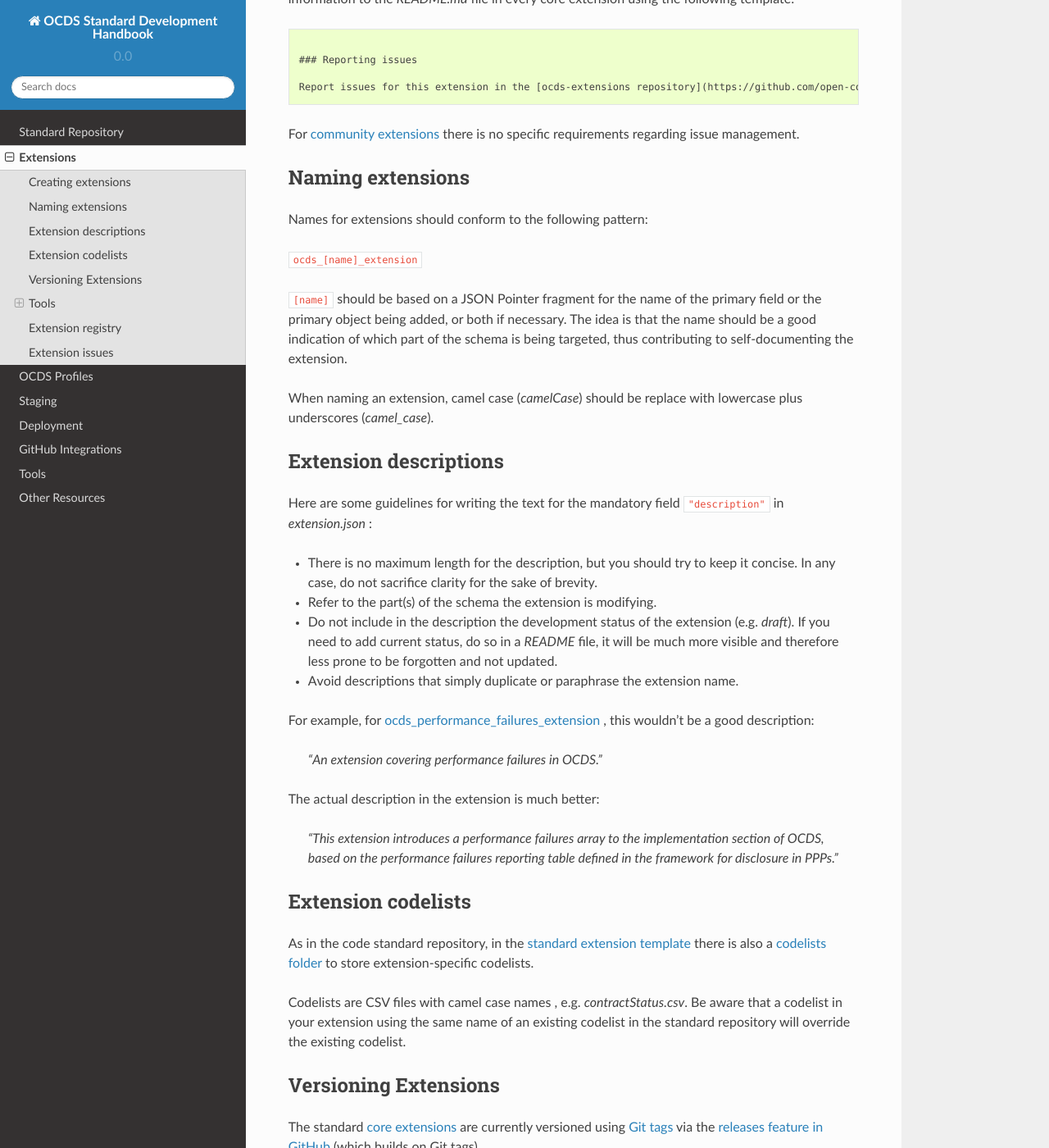
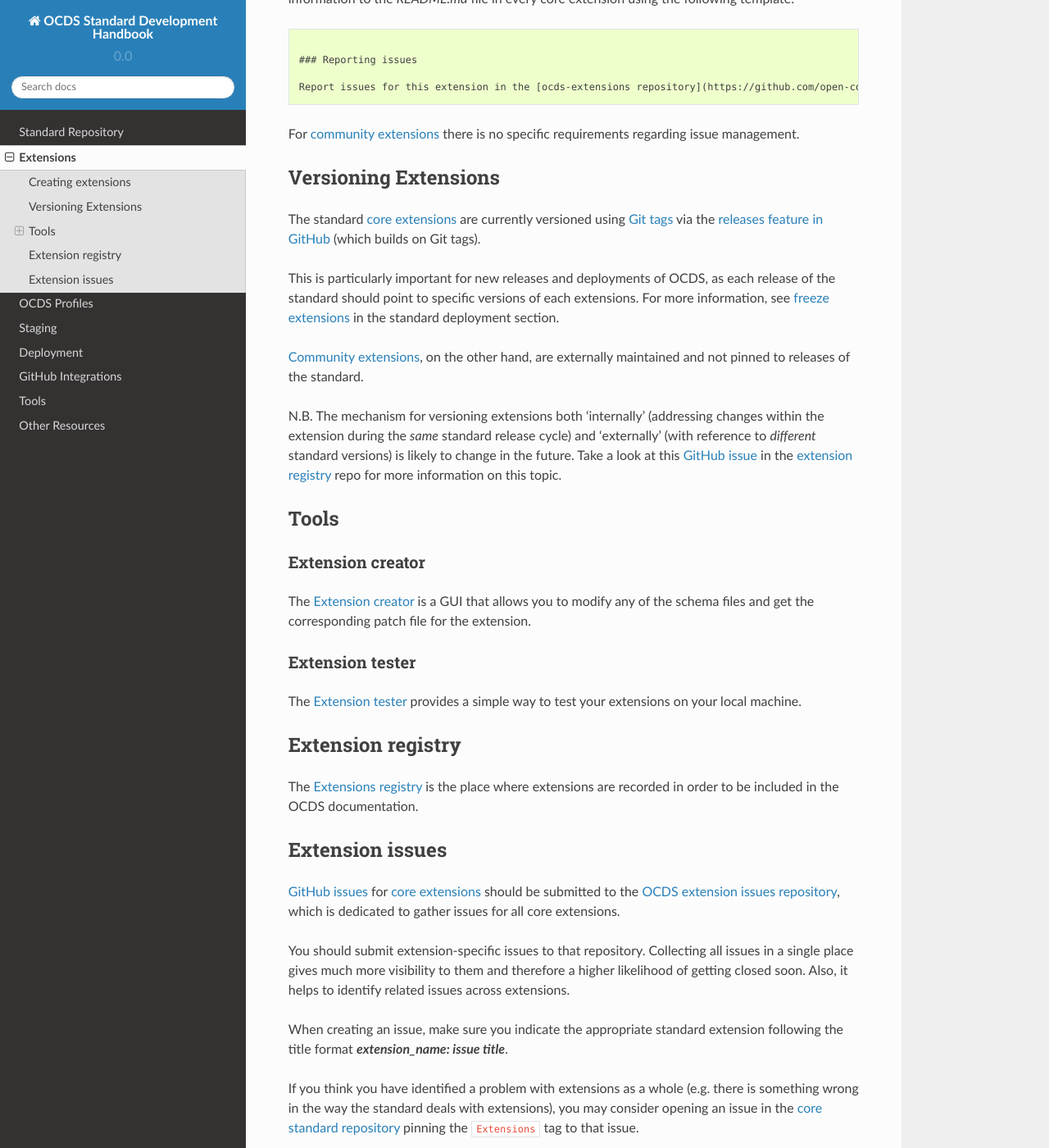
Before and after one commit to open-contracting/standard-development-handbook, a Sphinx documentation site: the page built from docs/extensions.md, in a window 1280 px wide and 1400 px high, scrolled down 637 px. Shown: the whole window at 82% size. Built offline with Sphinx 7.4.7 and the Read the Docs theme 2.0.0, drawn with Linux system fonts in a browser that asks for light colours; some of the changed text lies outside the part shown.

Commit message:
Get rid of extension name and description guidance

````diff
--- a/docs/extensions.md
+++ b/docs/extensions.md
@@ -2,7 +2,7 @@
 
 ## Creating extensions
 
-To create a new extension, you should use the [standard extension template](https://github.com/open-contracting/standard_extension_template), which following the [core OCDS schema](https://github.com/open-contracting/standard/tree/master/standard/schema) includes the following files:
+To create a new extension, you should use the [standard extension template](https://github.com/open-contracting/standard_extension_template), which following the core OCDS schema includes the following files:
 
 * release-schema.json
 * release-package-schema.json
@@ -23,39 +23,6 @@
 ```
 
 For [community extensions](http://standard.open-contracting.org/latest/en/extensions/#community-extensions) there is no specific requirements regarding issue management.
-
-## Naming extensions
-
-Names for extensions should conform to the following pattern:
-
-`ocds_[name]_extension`
-
-`[name]` should be based on a JSON Pointer fragment for the name of the primary field or the primary object being added, or both if necessary. The idea is that the name should be a good indication of which part of the schema is being targeted, thus contributing to self-documenting the extension.
-
-When naming an extension, camel case (_camelCase_) should be replace with lowercase plus underscores (_camel_case_).
-
-## Extension descriptions
-
-Here are some guidelines for writing the text for the mandatory field `"description"` in _extension.json_ :
-
-* There is no maximum length for the description, but you should try to keep it concise. In any case, do not sacrifice clarity for the sake of brevity.
-* Refer to the part(s) of the schema the extension is modifying.
-* Do not include in the description the development status of the extension (e.g. _draft_). If you need to add current status, do so in a _README_ file, it will be much more visible and therefore less prone to be forgotten and not updated.
-* Avoid descriptions that simply duplicate or paraphrase the extension name.
-
-For example, for [ocds_performance_failures_extension](https://github.com/open-contracting/ocds_performance_failures) , this wouldn't be a good description:
-
-  > _"An extension covering performance failures in OCDS."_
-
-The actual description in the extension is much better:
-
-  > _"This extension introduces a performance failures array to the implementation section of OCDS, based on the performance failures reporting table defined in the framework for disclosure in PPPs."_
-
-## Extension codelists
-
-As in the code standard repository, in the [standard extension template](https://github.com/open-contracting/standard_extension_template) there is also a [codelists folder](https://github.com/open-contracting/standard_extension_template/tree/master/codelists) to store extension-specific codelists.
-
-Codelists are CSV files with camel case names , e.g. _contractStatus.csv_. Be aware that a codelist in your extension using the same name of an existing codelist in the standard repository will override the existing codelist.
 
 ## Versioning Extensions
 
````
